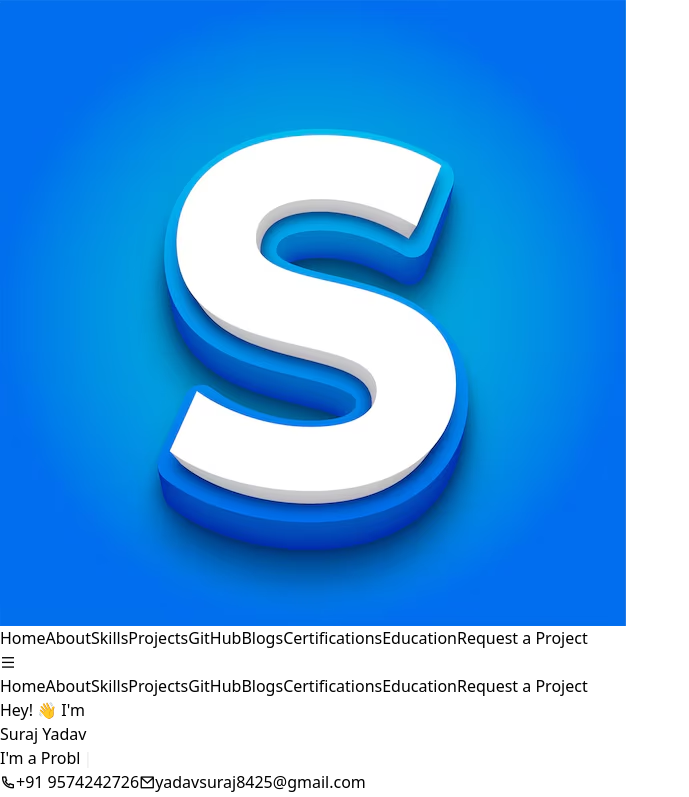
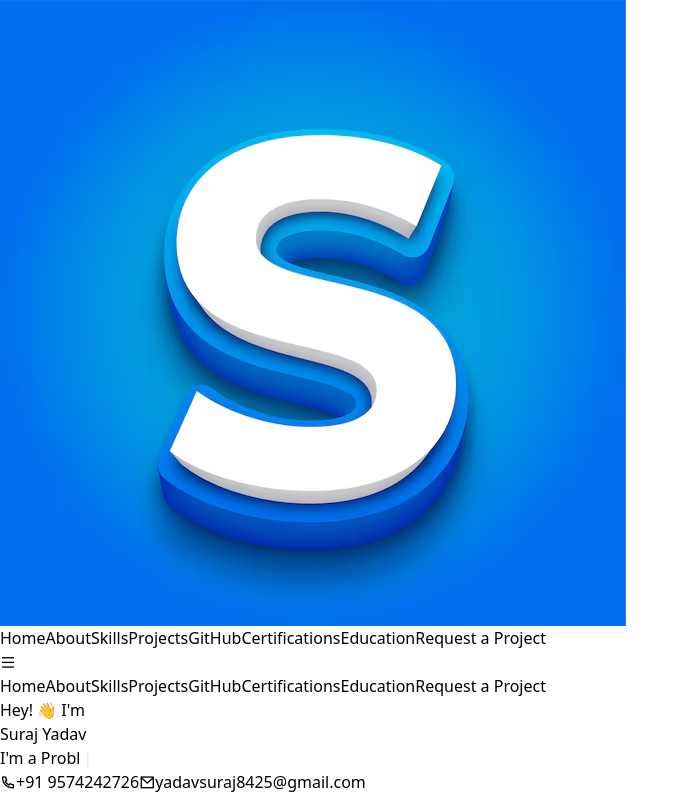
Before and after one commit to yadavsuraj999/Portfolio, a React (Vite) app: page / in a window 1280 px wide. Shown: the top 797 px of the page, without its empty margins (0-689 px from the left). Built offline with nearby package versions, Linux system fonts and the light colour scheme.

Commit message:
update on resume

```diff
--- a/src/components/About.jsx
+++ b/src/components/About.jsx
@@ -55,7 +55,7 @@ const About = () => {
                         </div><Navdetail title={"About Me"} des={"Passionate developer building innovative solutions and solving real-world problems."}/>
                         <div className="max-w-5xl mx-auto mb-10 text-center">
                             <p className="text-base sm:text-lg text-gray-700 dark:text-gray-300 leading-relaxed">
-                                Hey there! 👋 I'm
+                                Hey there! <span className="inline-block origin-[70%_70%] animate-pulse">👋</span> I'm {" "}
                                 <span className="text-blue-600 font-semibold">
                                     Suraj Yadav
                                 </span>
--- a/src/components/Blogs.jsx
+++ b/src/components/Blogs.jsx
@@ -1,79 +1,79 @@
-import { BrowserRouter, Route, Routes } from "react-router-dom";
-import Navdetail from "./Navdetail";
+// import { BrowserRouter, Route, Routes } from "react-router-dom";
+// import Navdetail from "./Navdetail";
 
-const Blogs = () => {
-    const blogs = [
-        {
-            img: "/images/git.webp",
-            para: "How to Disconnect a Cloned GitHub Repository and Make It Yours",
-            decs: "Ever cloned a GitHub repo (maybe a boilerplate or a cool open-source project) but wanted to make it your own — with fresh Git history and no",
-            link: "Read More →"
-        },
-        {
-            img: "/images/hook.webp",
-            para: "How to Disconnect a Cloned GitHub Repository and Make It Yours",
-            decs: "Ever cloned a GitHub repo (maybe a boilerplate or a cool open-source project) but wanted to make it your own — with fresh Git history and no",
-            link: "Read More →"
-        },
-        {
-            img: "/images/github.webp",
-            para: "How to Disconnect a Cloned GitHub Repository and Make It Yours",
-            decs: "Ever cloned a GitHub repo (maybe a boilerplate or a cool open-source project) but wanted to make it your own — with fresh Git history and no",
-            link: "Read More →"
-        }
-    ];
+// const Blogs = () => {
+//     const blogs = [
+//         {
+//             img: "/images/git.webp",
+//             para: "How to Disconnect a Cloned GitHub Repository and Make It Yours",
+//             decs: "Ever cloned a GitHub repo (maybe a boilerplate or a cool open-source project) but wanted to make it your own — with fresh Git history and no",
+//             link: "Read More →"
+//         },
+//         {
+//             img: "/images/hook.webp",
+//             para: "How to Disconnect a Cloned GitHub Repository and Make It Yours",
+//             decs: "Ever cloned a GitHub repo (maybe a boilerplate or a cool open-source project) but wanted to make it your own — with fresh Git history and no",
+//             link: "Read More →"
+//         },
+//         {
+//             img: "/images/github.webp",
+//             para: "How to Disconnect a Cloned GitHub Repository and Make It Yours",
+//             decs: "Ever cloned a GitHub repo (maybe a boilerplate or a cool open-source project) but wanted to make it your own — with fresh Git history and no",
+//             link: "Read More →"
+//         }
+//     ];
 
-    return (
-        <BrowserRouter>
-            <Routes>
-                <Route path="/" element={<div>
-                    <div className="relative overflow-hidden py-16 bg-gradient-to-br from-gray-50 via-slate-100/80 to-blue-50/60 dark:from-black dark:via-gray-950/80 dark:to-slate-950/60">
-                        <section id="blogs">
-                            <div className="container mx-auto px-8">
-                                <div className="mb-10 relative">
-                                    <Navdetail
-                                        title={"Blogs"}
-                                        des={"I write about the cool stuff I discover while coding - maybe you'll find it useful too!"}
-                                    />
-                                </div>
-                                <div className="max-w-6xl mx-auto grid gap-6 sm:grid-cols-1 md:grid-cols-2 lg:grid-cols-3">
-                                    {blogs.map((blog, idx) => (
-                                        <a
-                                            key={idx}
-                                            href="#"
-                                            className="group block overflow-hidden rounded-xl shadow-lg border border-gray-300 dark:border-gray-700 hover:border-blue-500 dark:hover:border-blue-400 bg-white dark:bg-gray-900 hover:shadow-xl"
-                                        >
-                                            <div className="p-3 pt-4 pb-0 overflow-hidden rounded-lg">
-                                                <img
-                                                    src={blog.img}
-                                                    alt="Blog preview"
-                                                    className="w-full h-48 object-cover rounded-lg transform group-hover:scale-105 transition-transform duration-300 ease-in-out"
-                                                />
-                                            </div>
-                                            <div className="p-5 pt-4">
-                                                <h3 className="text-lg font-semibold text-gray-900 dark:text-white line-clamp-2">
-                                                    {blog.para}
-                                                </h3>
-                                                <p className="mt-2 text-sm text-gray-600 dark:text-gray-300 line-clamp-3">
-                                                    {blog.decs}
-                                                </p>
-                                            </div>
-                                            <div className="px-5 pb-4">
-                                                <span className="inline-block text-sm font-medium text-blue-600 dark:text-blue-400 hover:underline">
-                                                    {blog.link}
-                                                </span>
-                                            </div>
-                                        </a>
-                                    ))}
-                                </div>
-                            </div>
-                        </section>
-                    </div>
-                </div>} />
+//     return (
+//         <BrowserRouter>
+//             <Routes>
+//                 <Route path="/" element={<div>
+//                     <div className="relative overflow-hidden py-16 bg-gradient-to-br from-gray-50 via-slate-100/80 to-blue-50/60 dark:from-black dark:via-gray-950/80 dark:to-slate-950/60">
+//                         <section id="blogs">
+//                             <div className="container mx-auto px-8">
+//                                 <div className="mb-10 relative">
+//                                     <Navdetail
+//                                         title={"Blogs"}
+//                                         des={"I write about the cool stuff I discover while coding - maybe you'll find it useful too!"}
+//                                     />
+//                                 </div>
+//                                 <div className="max-w-6xl mx-auto grid gap-6 sm:grid-cols-1 md:grid-cols-2 lg:grid-cols-3">
+//                                     {blogs.map((blog, idx) => (
+//                                         <a
+//                                             key={idx}
+//                                             href="#"
+//                                             className="group block overflow-hidden rounded-xl shadow-lg border border-gray-300 dark:border-gray-700 hover:border-blue-500 dark:hover:border-blue-400 bg-white dark:bg-gray-900 hover:shadow-xl"
+//                                         >
+//                                             <div className="p-3 pt-4 pb-0 overflow-hidden rounded-lg">
+//                                                 <img
+//                                                     src={blog.img}
+//                                                     alt="Blog preview"
+//                                                     className="w-full h-48 object-cover rounded-lg transform group-hover:scale-105 transition-transform duration-300 ease-in-out"
+//                                                 />
+//                                             </div>
+//                                             <div className="p-5 pt-4">
+//                                                 <h3 className="text-lg font-semibold text-gray-900 dark:text-white line-clamp-2">
+//                                                     {blog.para}
+//                                                 </h3>
+//                                                 <p className="mt-2 text-sm text-gray-600 dark:text-gray-300 line-clamp-3">
+//                                                     {blog.decs}
+//                                                 </p>
+//                                             </div>
+//                                             <div className="px-5 pb-4">
+//                                                 <span className="inline-block text-sm font-medium text-blue-600 dark:text-blue-400 hover:underline">
+//                                                     {blog.link}
+//                                                 </span>
+//                                             </div>
+//                                         </a>
+//                                     ))}
+//                                 </div>
+//                             </div>
+//                         </section>
+//                     </div>
+//                 </div>} />
 
-            </Routes>
-        </BrowserRouter>
-    );
-};
+//             </Routes>
+//         </BrowserRouter>
+//     );
+// };
 
-export default Blogs;
+// export default Blogs;
--- a/src/components/Education.jsx
+++ b/src/components/Education.jsx
@@ -4,9 +4,9 @@ const Education = () => {
 
     const education = [
         {
-            title: "12th Science",
-            name: "Gurukrupa Vidhya Sankul",
-            date: "2018 - 2020"
+            title: "Vidhyadeep Institute of engineering and Technology",
+            name: "Bachelor of Engineering, Computer Science and Engineering",
+            date: "2020 - 2021"
         },
         {
             title: "Full Stack Developer",
--- a/src/components/Footer.jsx
+++ b/src/components/Footer.jsx
@@ -15,9 +15,9 @@ const Footer = () => {
             </p>
             <p className="flex items-center justify-center gap-2">
                 Built With
-                 <img src="/images/react-original (1).svg" alt="" className="w-6 h-6"/>
+                 <img src="/images/react-original (1).svg" alt="" className="w-6 h-6 animate-spin"/>
                   Using
-                  <img src="/images/Vite.js.svg" alt="" className="w-6 h-6"/>
+                  <img src="/images/Vite.js.svg" alt="" className="w-6 h-6 "/>
             </p>
           </div>
         </div>
--- a/src/components/Header.jsx
+++ b/src/components/Header.jsx
@@ -11,7 +11,7 @@ const Header = () => {
     { href: "#github", label: "GitHub" },
     // { href: "#hackerrank", label: "Hackerrank" },
     // { href: "#badges", label: "Badges" },
-    { href: "#blogs", label: "Blogs" },
+    // { href: "#blogs", label: "Blogs" },
     // { href: "#experience", label: "Experience" },
     { href: "#certifications", label: "Certifications" },
     { href: "#education", label: "Education" },
--- a/src/components/Hero.jsx
+++ b/src/components/Hero.jsx
@@ -27,7 +27,7 @@ const Hero = () => {
                         <div className="flex flex-col items-center justify-center text-center space-y-4 order-2 md:order-1">
                             <div className="space-y-2">
                                 <div className="inline-block bg-blue-100 dark:bg-blue-900/50 backdrop-blur-sm text-blue-600 dark:text-blue-300 text-sm font-medium px-4 py-2 rounded-full">
-                                    Hey! <span className="inline-block origin-[70%_70%] animate-wave">👋</span> I'm
+                                    Hey! <span className="inline-block origin-[70%_70%] animate-pulse">👋</span> I'm
                                 </div>
                                 <h1 className="text-4xl lg:text-6xl font-bold bg-gradient-to-r from-blue-600 via-purple-600 to-blue-600 bg-clip-text text-transparent animate-gradient">
                                     Suraj Yadav
@@ -74,7 +74,7 @@ const Hero = () => {
                                 </div>
                             </div>
                             <div className="flex flex-wrap gap-4 justify-center">
-                                <a href="/images/Suraj Yadav (2) (1).pdf" target="_blank">
+                                <a href="/images/Suraj's-Resume.pdf" target="_blank">
                                     <button className="flex items-center gap-2 px-3 py-2 rounded-md text-sm sm:text-base bg-blue-600 text-white hover:bg-blue-700 transition-transform duration-300 transform hover:scale-105">
                                         <i className="ri-article-line"></i>
                                         <span>
```
Also changed, not shown: src/App.jsx (+2 -5 lines), 1 other file (tests, documents, lock files or other folders).
